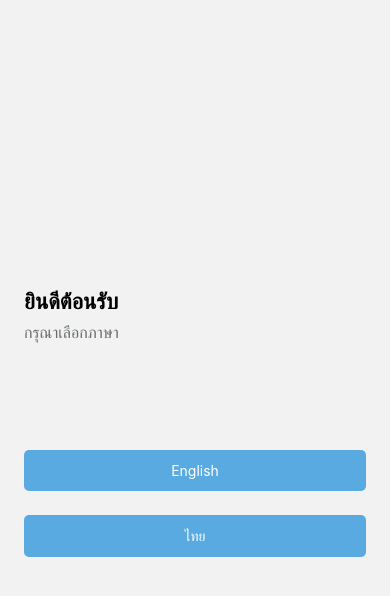
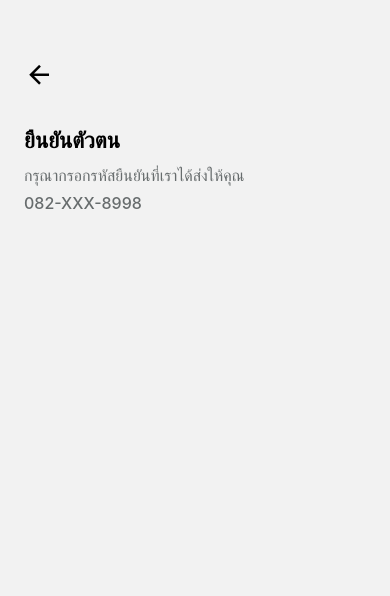
Before and after one commit to pagpond005/codedivaTest, a React Native app: screen /ConfirmOtp in a window 390 px wide. Shown: the top 596 px of the page. Built offline with nearby package versions, Linux system fonts and the light colour scheme.

Commit message:
crete confirmOtp screen

```diff
--- a/src/configs/theme.js
+++ b/src/configs/theme.js
@@ -12,3 +12,8 @@ export const fontSize = {
   normal: 16,
   subText: 14,
 };
+
+export const fontWeight = {
+  header: '600',
+  subHeader: '500',
+};
--- a/src/routes/MainStackNavigator.js
+++ b/src/routes/MainStackNavigator.js
@@ -1,6 +1,12 @@
 import React from 'react';
 import {createNativeStackNavigator} from '@react-navigation/native-stack';
-import {ChooseLanguage, Conditions, Login, OtpRequest} from '../screens';
+import {
+  ChooseLanguage,
+  Conditions,
+  ConfirmOtp,
+  Login,
+  OtpRequest,
+} from '../screens';
 
 const Stack = createNativeStackNavigator();
 
@@ -35,6 +41,13 @@ const MainStackNavigator = () => {
           headerShown: false,
         }}
       />
+      <Stack.Screen
+        name="ConfirmOtp"
+        component={ConfirmOtp}
+        options={{
+          headerShown: false,
+        }}
+      />
     </Stack.Navigator>
   );
 };
--- a/src/screens/ChooseLanguage/styles.js
+++ b/src/screens/ChooseLanguage/styles.js
@@ -1,6 +1,6 @@
 import {StyleSheet} from 'react-native';
 import {color} from '../../configs';
-import {fontSize} from '../../configs/theme';
+import {fontSize, fontWeight} from '../../configs/theme';
 
 export const styles = StyleSheet.create({
   container: {
@@ -9,11 +9,12 @@ export const styles = StyleSheet.create({
     paddingHorizontal: 24,
   },
   boldText: {
-    fontWeight: '600',
+    fontWeight: fontWeight.header,
     fontSize: fontSize.header,
   },
   subText: {
     fontSize: fontSize.normal,
+    fontWeight: fontWeight.subHeader,
     marginTop: 8,
     color: color.grayText,
   },
--- a/src/screens/Conditions/styles.js
+++ b/src/screens/Conditions/styles.js
@@ -1,6 +1,6 @@
 import {StyleSheet} from 'react-native';
 import {color} from '../../configs';
-import {fontSize} from '../../configs/theme';
+import {fontSize, fontWeight} from '../../configs/theme';
 
 const styles = StyleSheet.create({
   container: {
@@ -30,7 +30,7 @@ const styles = StyleSheet.create({
     flexDirection: 'row',
   },
   textHeader: {
-    fontWeight: '600',
+    fontWeight: fontWeight.header,
     fontSize: fontSize.header,
     marginLeft: 12,
   },
--- /dev/null
+++ b/src/screens/ConfirmOtp/index.js
@@ -0,0 +1,25 @@
+import React from 'react';
+import {Text, View} from 'react-native';
+import {styles} from './styles';
+import {HeaderBack} from '../../components';
+
+const ConfirmOtp = () => {
+  return (
+    <View style={styles.container}>
+      <HeaderBack />
+
+      <View style={styles.containerContent}>
+        <Text style={styles.textHeader}>ยืนยันตัวตน</Text>
+
+        <Text style={styles.subText}>
+          กรุณากรอกรหัสยืนยันที่เราได้ส่งให้คุณ
+        </Text>
+        <Text style={{...styles.subText, ...styles.marginTop8}}>
+          082-XXX-8998
+        </Text>
+      </View>
+    </View>
+  );
+};
+
+export {ConfirmOtp};
--- /dev/null
+++ b/src/screens/ConfirmOtp/styles.js
@@ -0,0 +1,28 @@
+import {StyleSheet} from 'react-native';
+import {color, fontSize, fontWeight} from '../../configs/theme';
+
+const styles = StyleSheet.create({
+  container: {
+    flex: 1,
+    paddingHorizontal: 24,
+    justifyContent: 'flex-end',
+  },
+  containerContent: {
+    flex: 0.85,
+  },
+  textHeader: {
+    fontSize: fontSize.header,
+    fontWeight: fontWeight.header,
+  },
+  subText: {
+    marginTop: 12,
+    fontSize: fontSize.normal,
+    fontWeight: fontWeight.subHeader,
+    color: color.grayText,
+  },
+  marginTop8: {
+    marginTop: 8,
+  },
+});
+
+export {styles};
--- a/src/screens/OtpRequest/index.js
+++ b/src/screens/OtpRequest/index.js
@@ -4,8 +4,11 @@ import {styles} from './styles';
 import {Button, HeaderBack} from '../../components';
 import MaterialCommunityIcons from 'react-native-vector-icons/MaterialCommunityIcons';
 import {color} from '../../configs';
+import {useNavigation} from '@react-navigation/native';
 
 const OtpRequest = () => {
+  const navigation = useNavigation();
+
   return (
     <View style={styles.container}>
       <HeaderBack />
@@ -23,7 +26,10 @@ const OtpRequest = () => {
 
         <Text style={styles.telText}>082-XXX-8998</Text>
 
-        <Button text="ขอรหัส OTP" />
+        <Button
+          text="ขอรหัส OTP"
+          onPress={() => navigation.navigate('ConfirmOtp')}
+        />
 
         <Text style={styles.subText}>
           กรณีเบอร์โทรศัพท์ไม่ถูกต้องกรุณาติดต่อ 02-xxx-xxxx
--- a/src/screens/OtpRequest/styles.js
+++ b/src/screens/OtpRequest/styles.js
@@ -1,5 +1,5 @@
 import {StyleSheet} from 'react-native';
-import {color, fontSize} from '../../configs/theme';
+import {color, fontSize, fontWeight} from '../../configs/theme';
 
 const styles = StyleSheet.create({
   container: {
@@ -12,14 +12,14 @@ const styles = StyleSheet.create({
   },
   headerText: {
     fontSize: fontSize.header,
-    fontWeight: '600',
+    fontWeight: fontWeight.header,
     textAlign: 'center',
   },
   telText: {
     marginTop: 24,
     marginBottom: 48,
     color: color.main,
-    fontWeight: '600',
+    fontWeight: fontWeight.subHeader,
     fontSize: fontSize.header,
     textAlign: 'center',
   },
--- a/src/screens/index.js
+++ b/src/screens/index.js
@@ -2,3 +2,4 @@ export {ChooseLanguage} from './ChooseLanguage';
 export {Conditions} from './Conditions';
 export {Login} from './Login';
 export {OtpRequest} from './OtpRequest';
+export {ConfirmOtp} from './ConfirmOtp';
```
